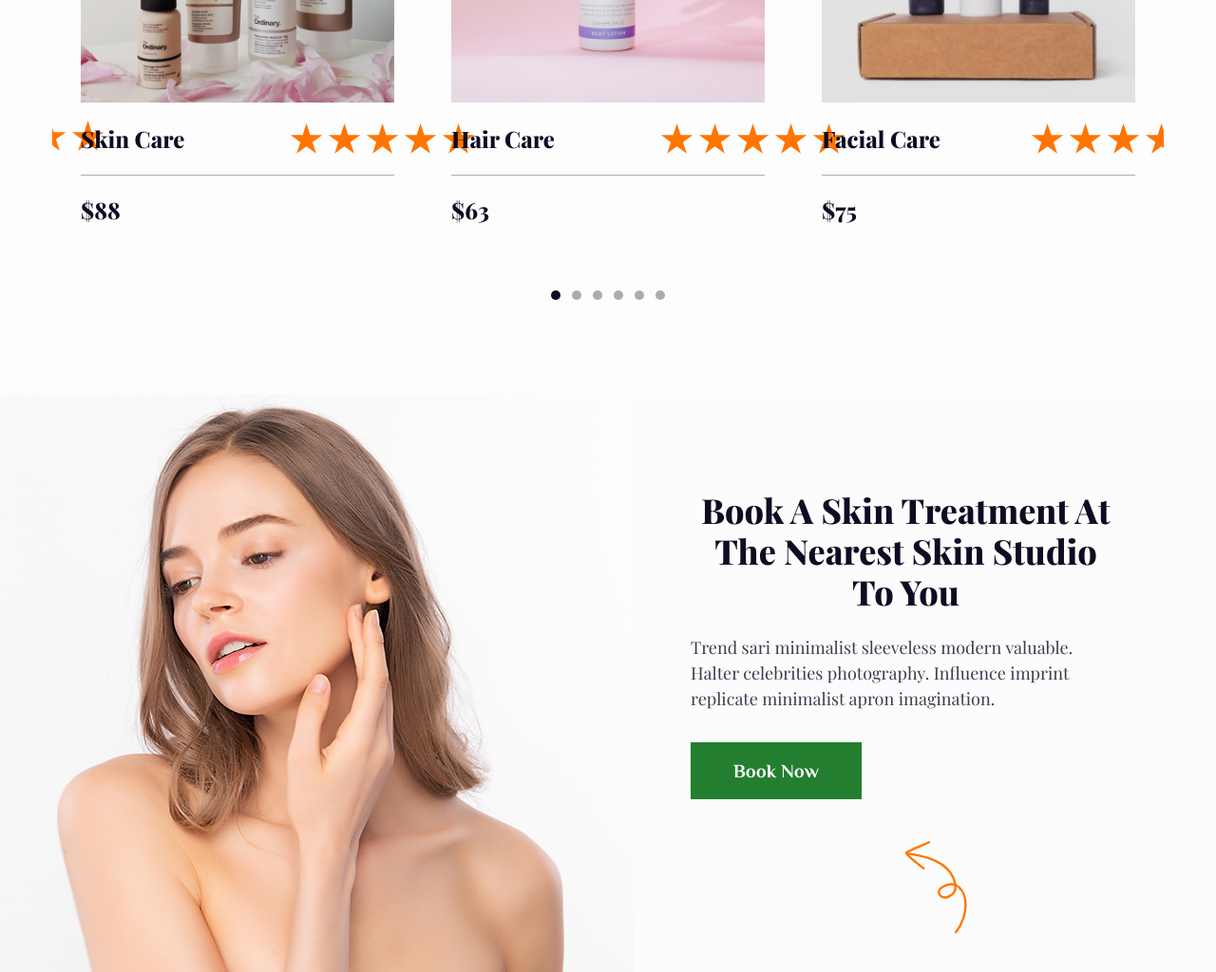
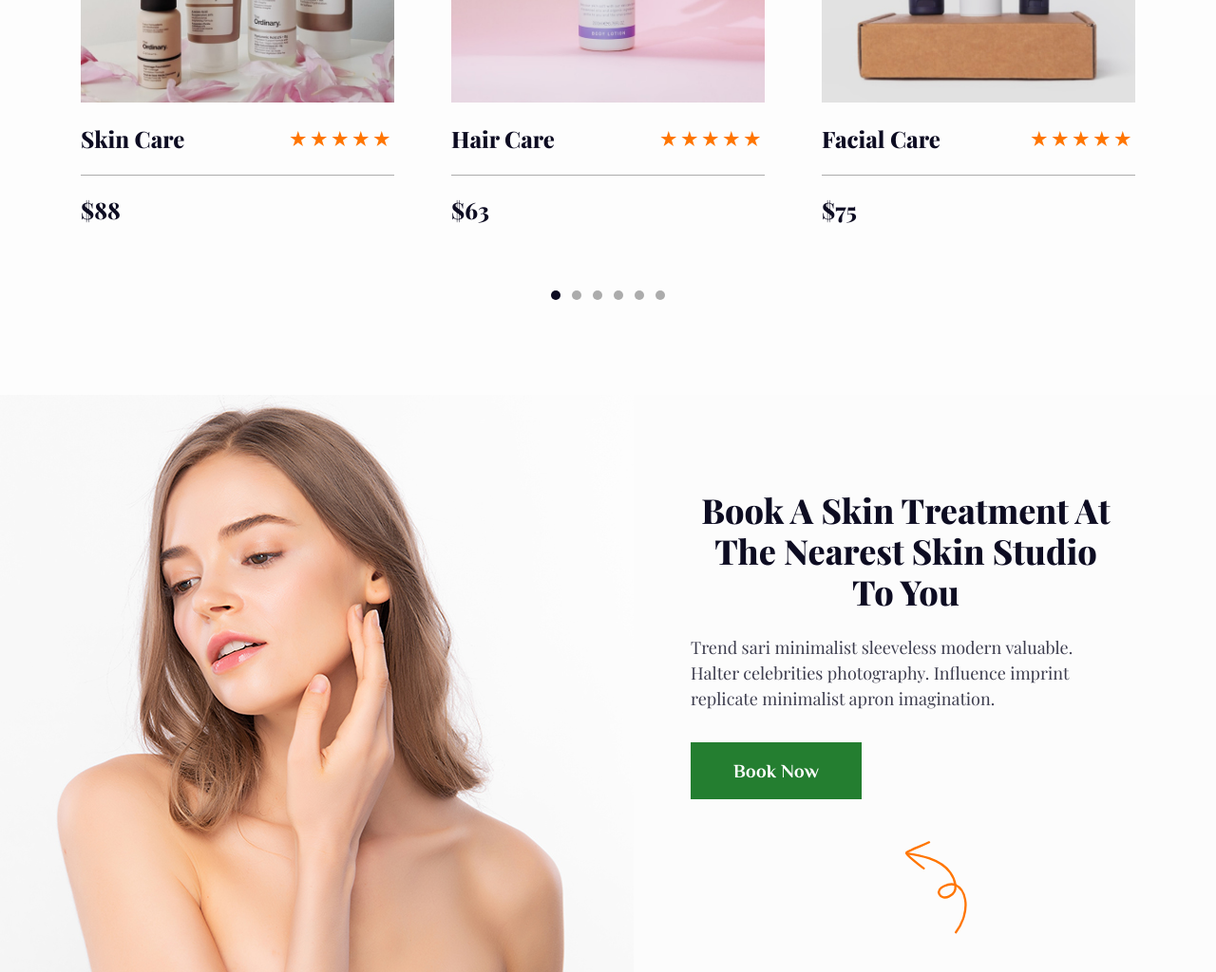
Before and after one commit to MarinaPorto/YouAreBeauty-shop, a plain HTML site: page index.html in a window 1280 px wide. Shown: the part 2080-3104 px from the top of the page at 95% size. Drawn offline with nearby package versions, Linux system fonts and the light colour scheme.

Commit message:
fix: stars

```diff
--- a/scss/style.scss
+++ b/scss/style.scss
@@ -257,6 +257,7 @@ body {
   }
 }
 
+
 .btn {
   @include btn;
 }
@@ -284,6 +285,11 @@ body {
 
 .products_link :hover .products_link-icon path {
   fill: $hover-color;
+}
+
+.star-card {
+  width: 18px;
+  height: 18px;
 }
 
 .about {
@@ -426,6 +432,7 @@ body {
   }
   .rate {
     display: flex;
+    align-items: center;
     gap: 4px;
     width: 110px;
   }
```
Also changed, not shown: scss/style.css, 1 other file.
